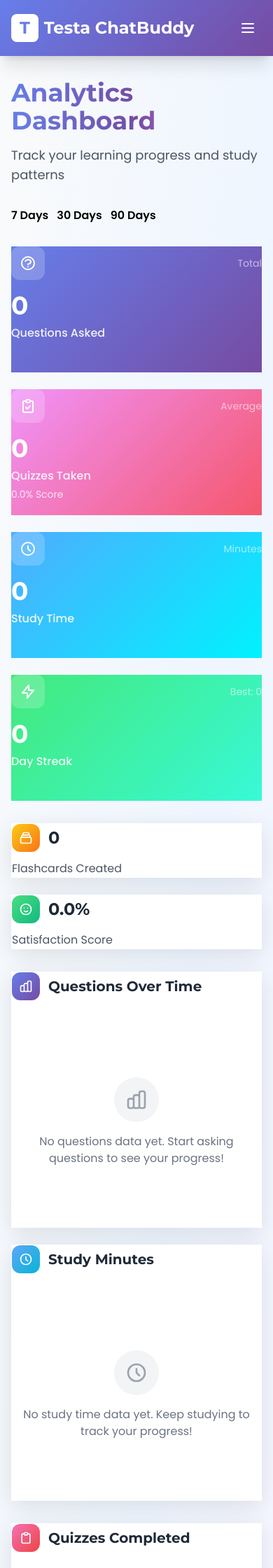
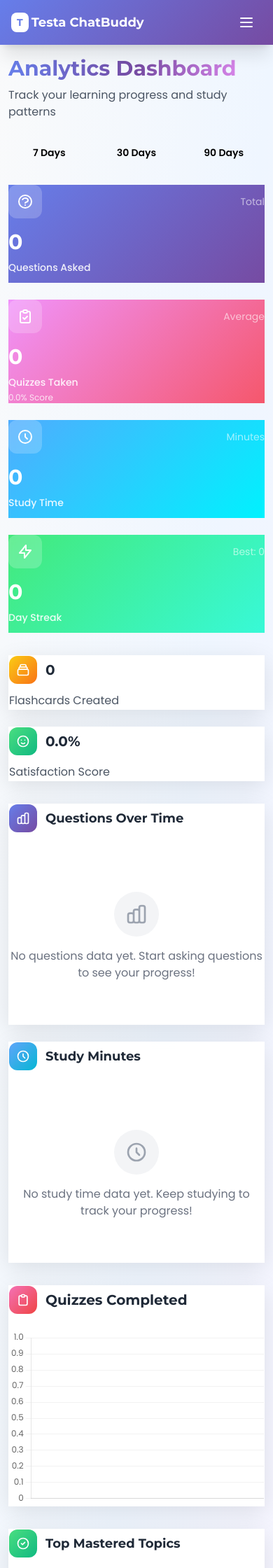
Before and after one commit to CaL7598/Testa-ChatBuddy, a Django app: page /analytics/ in a window 390 px wide. Shown: the top 2240 px of the page at 70% size. Run offline with Django 5.2, Linux system fonts and the light colour scheme; the visitor is signed in with stand-in values (Sample User, id 1); data comes from the database, SQL or seed files in the repository; data that the repository does not hold is empty; some libraries are stand-ins or nearby versions.

Commit message:
Improve responsive design for all screen sizes - mobile, tablet, and desktop

```diff
--- a/testa_app/static/testa_app/css/main.css
+++ b/testa_app/static/testa_app/css/main.css
@@ -205,3 +205,66 @@ html {
     outline: 2px solid #667eea;
     outline-offset: 2px;
 }
+
+/* Responsive Utilities */
+@media (max-width: 640px) {
+    /* Mobile-specific adjustments */
+    .stat-card {
+        min-height: 140px !important;
+    }
+
+    /* Ensure touch targets are at least 44x44px */
+    button, a, input, select, textarea {
+        min-height: 44px;
+        min-width: 44px;
+    }
+
+    /* Better text wrapping on mobile */
+    h1, h2, h3, h4, h5, h6 {
+        word-wrap: break-word;
+        overflow-wrap: break-word;
+    }
+}
+
+/* Touch-friendly interactions */
+@media (hover: none) and (pointer: coarse) {
+    /* Mobile/touch devices */
+    .hover\:scale-105:hover {
+        transform: none;
+    }
+
+    button, a {
+        -webkit-tap-highlight-color: rgba(102, 126, 234, 0.2);
+        tap-highlight-color: rgba(102, 126, 234, 0.2);
+    }
+}
+
+/* Prevent text size adjustment on iOS */
+@media screen and (max-width: 767px) {
+    html {
+        -webkit-text-size-adjust: 100%;
+        text-size-adjust: 100%;
+    }
+}
+
+/* Better spacing on small screens */
+@media (max-width: 480px) {
+    .container {
+        padding-left: 0.75rem;
+        padding-right: 0.75rem;
+    }
+}
+
+/* Landscape mobile optimization */
+@media (max-height: 500px) and (orientation: landscape) {
+    .min-h-screen {
+        min-height: auto;
+    }
+}
+
+/* Print styles */
+@media print {
+    .no-print {
+        display: none !important;
+    }
+}
--- a/testa_app/templates/base.html
+++ b/testa_app/templates/base.html
@@ -2,7 +2,8 @@
 <html lang="en">
 <head>
     <meta charset="UTF-8">
-    <meta name="viewport" content="width=device-width, initial-scale=1.0">
+    <meta name="viewport" content="width=device-width, initial-scale=1.0, maximum-scale=5.0, user-scalable=yes">
+    <meta name="mobile-web-app-capable" content="yes">
     <title>{% block title %}Testa StudyBuddy{% endblock %}</title>
     <!-- Google Fonts - Montserrat and Poppins -->
     <link rel="preconnect" href="https://fonts.googleapis.com">
@@ -43,12 +44,13 @@
     <!-- Navigation -->
     <nav class="bg-gradient-primary text-white shadow-xl sticky top-0 z-50 backdrop-blur-lg bg-opacity-95">
         <div class="max-w-7xl mx-auto px-4 sm:px-6 lg:px-8">
-            <div class="flex justify-between h-20">
+            <div class="flex justify-between h-16 sm:h-20">
                 <div class="flex items-center">
                     <div class="flex-shrink-0 flex items-center">
-                        <a href="{% url 'index' %}" class="text-2xl font-bold font-montserrat hover:scale-105 transition-transform duration-300 flex items-center gap-2">
-                            <span class="bg-white text-primary px-3 py-1 rounded-lg">T</span>
-                            <span>Testa ChatBuddy</span>
+                        <a href="{% url 'index' %}" class="text-lg sm:text-xl md:text-2xl font-bold font-montserrat hover:scale-105 transition-transform duration-300 flex items-center gap-1 sm:gap-2">
+                            <span class="bg-white text-primary px-2 sm:px-3 py-1 rounded-lg text-sm sm:text-base">T</span>
+                            <span class="hidden xs:inline">Testa ChatBuddy</span>
+                            <span class="xs:hidden">Testa</span>
                         </a>
                     </div>
                     <div class="hidden md:ml-10 md:flex md:space-x-1">
@@ -122,8 +124,8 @@
                     {% endif %}
                 </div>
                 <!-- Mobile menu button -->
-                <div class="sm:hidden flex items-center">
-                    <button type="button" class="mobile-menu-button inline-flex items-center justify-center p-2 rounded-md hover:bg-white hover:bg-opacity-20 focus:outline-none" aria-controls="mobile-menu" aria-expanded="false">
+                <div class="md:hidden flex items-center">
+                    <button type="button" class="mobile-menu-button inline-flex items-center justify-center p-2 rounded-md hover:bg-white hover:bg-opacity-20 focus:outline-none touch-manipulation" aria-controls="mobile-menu" aria-expanded="false" style="min-width: 44px; min-height: 44px;">
                         <span class="sr-only">Open main menu</span>
                         <svg class="block h-6 w-6" fill="none" viewBox="0 0 24 24" stroke="currentColor">
                             <path stroke-linecap="round" stroke-linejoin="round" stroke-width="2" d="M4 6h16M4 12h16M4 18h16" />
@@ -133,7 +135,7 @@
             </div>
         </div>
         <!-- Mobile menu -->
-        <div class="sm:hidden hidden" id="mobile-menu">
+        <div class="md:hidden hidden" id="mobile-menu">
             <div class="pt-2 pb-3 space-y-1">
                 {% if user.is_authenticated %}
                 <a href="{% url 'question_answer' %}" class="block pl-3 pr-4 py-2 text-base font-medium hover:bg-white hover:bg-opacity-20">Home</a>
--- a/testa_app/templates/testa_app/analytics_dashboard.html
+++ b/testa_app/templates/testa_app/analytics_dashboard.html
@@ -4,26 +4,26 @@
 {% block title %}Analytics Dashboard - Testa StudyBuddy{% endblock %}
 
 {% block content %}
-<div class="min-h-screen bg-gradient-to-br from-gray-50 via-blue-50 to-purple-50 py-8 px-4 sm:px-6 lg:px-8">
+<div class="min-h-screen bg-gradient-to-br from-gray-50 via-blue-50 to-purple-50 py-4 sm:py-6 lg:py-8 px-3 sm:px-4 md:px-6 lg:px-8">
     <div class="max-w-7xl mx-auto">
         <!-- Header Section -->
-        <div class="mb-8 animate-fade-in">
-            <h1 class="font-montserrat font-bold text-4xl sm:text-5xl bg-gradient-to-r from-primary via-secondary to-accent bg-clip-text text-transparent mb-4">
+        <div class="mb-6 sm:mb-8 animate-fade-in">
+            <h1 class="font-montserrat font-bold text-3xl xs:text-4xl sm:text-5xl bg-gradient-to-r from-primary via-secondary to-accent bg-clip-text text-transparent mb-2 sm:mb-4">
                 Analytics Dashboard
             </h1>
-            <p class="font-poppins text-gray-600 text-lg">Track your learning progress and study patterns</p>
+            <p class="font-poppins text-gray-600 text-base sm:text-lg">Track your learning progress and study patterns</p>
         </div>
 
         <!-- Date Range Filters -->
-        <div class="mb-8 flex flex-wrap gap-3 animate-slide-in">
+        <div class="mb-6 sm:mb-8 flex flex-wrap gap-2 sm:gap-3 animate-slide-in">
             <button onclick="updateRange(7)" class="date-filter-btn {% if date_range == '7' %}active{% endif %}" data-range="7">
-                <span class="font-poppins font-semibold">7 Days</span>
+                <span class="font-poppins font-semibold text-sm sm:text-base">7 Days</span>
             </button>
             <button onclick="updateRange(30)" class="date-filter-btn {% if date_range == '30' %}active{% endif %}" data-range="30">
-                <span class="font-poppins font-semibold">30 Days</span>
+                <span class="font-poppins font-semibold text-sm sm:text-base">30 Days</span>
             </button>
             <button onclick="updateRange(90)" class="date-filter-btn {% if date_range == '90' %}active{% endif %}" data-range="90">
-                <span class="font-poppins font-semibold">90 Days</span>
+                <span class="font-poppins font-semibold text-sm sm:text-base">90 Days</span>
             </button>
         </div>
 
@@ -41,8 +41,8 @@
                         </div>
                         <div class="text-white/60 text-sm font-poppins">Total</div>
                     </div>
-                    <h2 class="text-4xl font-montserrat font-bold text-white mb-2">{{ stats.total_questions }}</h2>
-                    <p class="text-white/90 font-poppins font-medium">Questions Asked</p>
+                    <h2 class="text-3xl sm:text-4xl font-montserrat font-bold text-white mb-2">{{ stats.total_questions }}</h2>
+                    <p class="text-white/90 font-poppins font-medium text-sm sm:text-base">Questions Asked</p>
                 </div>
             </div>
 
@@ -58,9 +58,9 @@
                         </div>
                         <div class="text-white/60 text-sm font-poppins">Average</div>
                     </div>
-                    <h2 class="text-4xl font-montserrat font-bold text-white mb-2">{{ stats.total_quizzes }}</h2>
-                    <p class="text-white/90 font-poppins font-medium mb-1">Quizzes Taken</p>
-                    <p class="text-white/80 text-sm font-poppins">{{ stats.average_quiz_score }}% Score</p>
+                    <h2 class="text-3xl sm:text-4xl font-montserrat font-bold text-white mb-2">{{ stats.total_quizzes }}</h2>
+                    <p class="text-white/90 font-poppins font-medium mb-1 text-sm sm:text-base">Quizzes Taken</p>
+                    <p class="text-white/80 text-xs sm:text-sm font-poppins">{{ stats.average_quiz_score }}% Score</p>
                 </div>
             </div>
 
@@ -76,8 +76,8 @@
                         </div>
                         <div class="text-white/60 text-sm font-poppins">Minutes</div>
                     </div>
-                    <h2 class="text-4xl font-montserrat font-bold text-white mb-2">{{ stats.total_study_time }}</h2>
-                    <p class="text-white/90 font-poppins font-medium">Study Time</p>
+                    <h2 class="text-3xl sm:text-4xl font-montserrat font-bold text-white mb-2">{{ stats.total_study_time }}</h2>
+                    <p class="text-white/90 font-poppins font-medium text-sm sm:text-base">Study Time</p>
                 </div>
             </div>
 
@@ -93,8 +93,8 @@
                         </div>
                         <div class="text-white/60 text-sm font-poppins">Best: {{ stats.longest_streak }}</div>
                     </div>
-                    <h2 class="text-4xl font-montserrat font-bold text-white mb-2">{{ stats.current_streak }}</h2>
-                    <p class="text-white/90 font-poppins font-medium">Day Streak</p>
+                    <h2 class="text-3xl sm:text-4xl font-montserrat font-bold text-white mb-2">{{ stats.current_streak }}</h2>
+                    <p class="text-white/90 font-poppins font-medium text-sm sm:text-base">Day Streak</p>
                 </div>
             </div>
         </div>
@@ -111,7 +111,7 @@
                                     <path stroke-linecap="round" stroke-linejoin="round" stroke-width="2" d="M19 11H5m14 0a2 2 0 012 2v6a2 2 0 01-2 2H5a2 2 0 01-2-2v-6a2 2 0 012-2m14 0V9a2 2 0 00-2-2M5 11V9a2 2 0 012-2m0 0V5a2 2 0 012-2h6a2 2 0 012 2v2M7 7h10"></path>
                                 </svg>
                             </div>
-                            <h3 class="font-montserrat font-bold text-2xl text-gray-800">{{ stats.total_flashcards }}</h3>
+                            <h3 class="font-montserrat font-bold text-xl sm:text-2xl text-gray-800">{{ stats.total_flashcards }}</h3>
                         </div>
                         <p class="font-poppins text-gray-600">Flashcards Created</p>
                     </div>
@@ -128,7 +128,7 @@
                                     <path stroke-linecap="round" stroke-linejoin="round" stroke-width="2" d="M14.828 14.828a4 4 0 01-5.656 0M9 10h.01M15 10h.01M21 12a9 9 0 11-18 0 9 9 0 0118 0z"></path>
                                 </svg>
                             </div>
-                            <h3 class="font-montserrat font-bold text-2xl text-gray-800">{{ stats.satisfaction_score }}%</h3>
+                            <h3 class="font-montserrat font-bold text-xl sm:text-2xl text-gray-800">{{ stats.satisfaction_score }}%</h3>
                         </div>
                         <p class="font-poppins text-gray-600">Satisfaction Score</p>
                     </div>
@@ -146,7 +146,7 @@
                             <path stroke-linecap="round" stroke-linejoin="round" stroke-width="2" d="M9 19v-6a2 2 0 00-2-2H5a2 2 0 00-2 2v6a2 2 0 002 2h2a2 2 0 002-2zm0 0V9a2 2 0 012-2h2a2 2 0 012 2v10m-6 0a2 2 0 002 2h2a2 2 0 002-2m0 0V5a2 2 0 012-2h2a2 2 0 012 2v14a2 2 0 01-2 2h-2a2 2 0 01-2-2z"></path>
                         </svg>
                     </div>
-                    <h3 class="font-montserrat font-bold text-xl text-gray-800">Questions Over Time</h3>
+                    <h3 class="font-montserrat font-bold text-lg sm:text-xl text-gray-800">Questions Over Time</h3>
                 </div>
                 <div class="chart-container">
                     {% if chart_data.questions_over_time.data %}
@@ -172,7 +172,7 @@
                             <path stroke-linecap="round" stroke-linejoin="round" stroke-width="2" d="M12 8v4l3 3m6-3a9 9 0 11-18 0 9 9 0 0118 0z"></path>
                         </svg>
                     </div>
-                    <h3 class="font-montserrat font-bold text-xl text-gray-800">Study Minutes</h3>
+                    <h3 class="font-montserrat font-bold text-lg sm:text-xl text-gray-800">Study Minutes</h3>
                 </div>
                 <div class="chart-container">
                     {% if chart_data.study_minutes_over_time.data %}
@@ -216,7 +216,7 @@
                             <path stroke-linecap="round" stroke-linejoin="round" stroke-width="2" d="M9 12l2 2 4-4m6 2a9 9 0 11-18 0 9 9 0 0118 0z"></path>
                         </svg>
                     </div>
-                    <h3 class="font-montserrat font-bold text-xl text-gray-800">Top Mastered Topics</h3>
+                    <h3 class="font-montserrat font-bold text-lg sm:text-xl text-gray-800">Top Mastered Topics</h3>
                 </div>
                 <div class="space-y-4">
                     {% for topic in topic_mastery.top_mastered %}
@@ -226,7 +226,7 @@
                                 <p class="font-poppins font-semibold text-gray-800">{{ topic.topic }}</p>
                                 <p class="font-poppins text-sm text-gray-500">{{ topic.course }}</p>
                             </div>
-                            <span class="font-montserrat font-bold text-lg text-green-600">{{ topic.mastery }}%</span>
+                            <span class="font-montserrat font-bold text-base sm:text-lg text-green-600">{{ topic.mastery }}%</span>
                         </div>
                         <div class="w-full bg-gray-200 rounded-full h-3 overflow-hidden">
                             <div class="h-full bg-gradient-to-r from-green-400 to-emerald-500 rounded-full transition-all duration-1000 ease-out" style="width: {{ topic.mastery }}%"></div>
@@ -246,7 +246,7 @@
                             <path stroke-linecap="round" stroke-linejoin="round" stroke-width="2" d="M12 9v2m0 4h.01m-6.938 4h13.856c1.54 0 2.502-1.667 1.732-3L13.732 4c-.77-1.333-2.694-1.333-3.464 0L3.34 16c-.77 1.333.192 3 1.732 3z"></path>
                         </svg>
                     </div>
-                    <h3 class="font-montserrat font-bold text-xl text-gray-800">Areas for Improvement</h3>
+                    <h3 class="font-montserrat font-bold text-lg sm:text-xl text-gray-800">Areas for Improvement</h3>
                 </div>
                 <div class="space-y-4">
                     {% for topic in topic_mastery.weak_areas %}
@@ -256,7 +256,7 @@
                                 <p class="font-poppins font-semibold text-gray-800">{{ topic.topic }}</p>
                                 <p class="font-poppins text-sm text-gray-500">{{ topic.course }}</p>
                             </div>
-                            <span class="font-montserrat font-bold text-lg text-orange-600">{{ topic.mastery }}%</span>
+                            <span class="font-montserrat font-bold text-base sm:text-lg text-orange-600">{{ topic.mastery }}%</span>
                         </div>
                         <div class="w-full bg-gray-200 rounded-full h-3 overflow-hidden">
                             <div class="h-full bg-gradient-to-r from-orange-400 to-red-500 rounded-full transition-all duration-1000 ease-out" style="width: {{ topic.mastery }}%"></div>
@@ -280,9 +280,9 @@
                 </div>
                 <h3 class="font-montserrat font-bold text-xl text-gray-800">Insights & Recommendations</h3>
             </div>
-            <div class="grid grid-cols-1 md:grid-cols-3 gap-4">
+            <div class="grid grid-cols-1 sm:grid-cols-2 lg:grid-cols-3 gap-3 sm:gap-4">
                 {% for insight in insights %}
-                <div class="insight-card insight-{{ insight.type }} p-4 rounded-xl border-l-4 animate-slide-in" style="animation-delay: {{ forloop.counter0|add:'0.1' }}s">
+                <div class="insight-card insight-{{ insight.type }} p-3 sm:p-4 rounded-xl border-l-4 animate-slide-in" style="animation-delay: {{ forloop.counter0|add:'0.1' }}s">
                     <div class="flex items-start gap-3">
                         <span class="text-2xl">{{ insight.icon }}</span>
                         <div class="flex-1">
@@ -305,18 +305,18 @@
                             <path stroke-linecap="round" stroke-linejoin="round" stroke-width="2" d="M13 7h8m0 0v8m0-8l-8 8-4-4-6 6"></path>
                         </svg>
                     </div>
-                    <h3 class="font-montserrat font-bold text-xl text-gray-800">Weekly Comparison</h3>
+                    <h3 class="font-montserrat font-bold text-lg sm:text-xl text-gray-800">Weekly Comparison</h3>
                 </div>
             </div>
-            <div class="grid grid-cols-1 md:grid-cols-2 gap-6">
-                <div class="text-center p-6 bg-gradient-to-br from-blue-50 to-indigo-50 rounded-xl">
-                    <p class="font-poppins text-sm text-gray-600 mb-2">This Week</p>
-                    <h2 class="text-4xl font-montserrat font-bold text-blue-600 mb-2">{{ weekly_comparison.this_week }}</h2>
+            <div class="grid grid-cols-1 sm:grid-cols-2 gap-4 sm:gap-6">
+                <div class="text-center p-4 sm:p-6 bg-gradient-to-br from-blue-50 to-indigo-50 rounded-xl">
+                    <p class="font-poppins text-xs sm:text-sm text-gray-600 mb-2">This Week</p>
+                    <h2 class="text-3xl sm:text-4xl font-montserrat font-bold text-blue-600 mb-2">{{ weekly_comparison.this_week }}</h2>
                     <p class="font-poppins text-xs text-gray-500">Questions Asked</p>
                 </div>
-                <div class="text-center p-6 bg-gradient-to-br from-purple-50 to-pink-50 rounded-xl">
-                    <p class="font-poppins text-sm text-gray-600 mb-2">Last Week</p>
-                    <h2 class="text-4xl font-montserrat font-bold text-purple-600 mb-2">{{ weekly_comparison.last_week }}</h2>
+                <div class="text-center p-4 sm:p-6 bg-gradient-to-br from-purple-50 to-pink-50 rounded-xl">
+                    <p class="font-poppins text-xs sm:text-sm text-gray-600 mb-2">Last Week</p>
+                    <h2 class="text-3xl sm:text-4xl font-montserrat font-bold text-purple-600 mb-2">{{ weekly_comparison.last_week }}</h2>
                     <div class="flex items-center justify-center gap-2 mt-2">
                         {% if weekly_comparison.is_increase %}
                         <svg class="w-5 h-5 text-green-500" fill="none" stroke="currentColor" viewBox="0 0 24 24">
@@ -345,14 +345,14 @@
                             <path stroke-linecap="round" stroke-linejoin="round" stroke-width="2" d="M12 6.253v13m0-13C10.832 5.477 9.246 5 7.5 5S4.168 5.477 3 6.253v13C4.168 18.477 5.754 18 7.5 18s3.332.477 4.5 1.253m0-13C13.168 5.477 14.754 5 16.5 5c1.747 0 3.332.477 4.5 1.253v13C19.832 18.477 18.247 18 16.5 18c-1.746 0-3.332.477-4.5 1.253"></path>
                         </svg>
                     </div>
-                    <h3 class="font-montserrat font-bold text-xl text-gray-800">Course Breakdown</h3>
+                    <h3 class="font-montserrat font-bold text-lg sm:text-xl text-gray-800">Course Breakdown</h3>
                 </div>
                 <div class="space-y-4">
                     {% for course in course_breakdown %}
                     <div class="animate-slide-in" style="animation-delay: {{ forloop.counter0|add:'0.1' }}s">
                         <div class="flex items-center justify-between mb-2">
                             <span class="font-poppins font-semibold text-gray-800">{{ course.course }}</span>
-                            <span class="font-montserrat font-bold text-teal-600">{{ course.count }} ({{ course.percentage }}%)</span>
+                            <span class="font-montserrat font-bold text-sm sm:text-base text-teal-600">{{ course.count }} ({{ course.percentage }}%)</span>
                         </div>
                         <div class="w-full bg-gray-200 rounded-full h-2.5 overflow-hidden">
                             <div class="h-full bg-gradient-to-r from-teal-400 to-cyan-500 rounded-full transition-all duration-1000 ease-out" style="width: {{ course.percentage }}%"></div>
@@ -371,7 +371,7 @@
                             <path stroke-linecap="round" stroke-linejoin="round" stroke-width="2" d="M9 19v-6a2 2 0 00-2-2H5a2 2 0 00-2 2v6a2 2 0 002 2h2a2 2 0 002-2zm0 0V9a2 2 0 012-2h2a2 2 0 012 2v10m-6 0a2 2 0 002 2h2a2 2 0 002-2m0 0V5a2 2 0 012-2h2a2 2 0 012 2v14a2 2 0 01-2 2h-2a2 2 0 01-2-2z"></path>
                         </svg>
                     </div>
-                    <h3 class="font-montserrat font-bold text-xl text-gray-800">Difficulty Distribution</h3>
+                    <h3 class="font-montserrat font-bold text-lg sm:text-xl text-gray-800">Difficulty Distribution</h3>
                 </div>
                 <div class="chart-container">
                     <canvas id="difficultyChart"></canvas>
@@ -392,7 +392,7 @@
             </div>
             <div class="flex flex-wrap gap-3">
                 {% for topic in trending_topics %}
-                <span class="px-4 py-2 bg-gradient-to-r from-purple-100 to-pink-100 text-purple-700 rounded-full font-poppins font-medium text-sm hover:scale-110 transition-transform duration-200 cursor-pointer">
+                <span class="px-3 sm:px-4 py-1.5 sm:py-2 bg-gradient-to-r from-purple-100 to-pink-100 text-purple-700 rounded-full font-poppins font-medium text-xs sm:text-sm hover:scale-110 transition-transform duration-200 cursor-pointer touch-manipulation">
                     {{ topic.topic }} <span class="text-purple-500">({{ topic.count }})</span>
                 </span>
                 {% endfor %}
@@ -613,8 +613,14 @@
 
 <style>
     .stat-card {
-        @apply relative p-6 rounded-2xl shadow-xl text-white transform transition-all duration-300;
-        min-height: 180px;
+        @apply relative p-4 sm:p-6 rounded-2xl shadow-xl text-white transform transition-all duration-300;
+        min-height: 150px;
+    }
+
+    @media (min-width: 640px) {
+        .stat-card {
+            min-height: 180px;
+        }
     }
 
     .stat-card:hover {
@@ -623,12 +629,14 @@
     }
 
     .glass-card {
-        @apply bg-white/80 backdrop-blur-lg rounded-2xl p-6 shadow-xl border border-white/20;
+        @apply bg-white/80 backdrop-blur-lg rounded-2xl p-4 sm:p-6 shadow-xl border border-white/20;
     }
 
     .date-filter-btn {
-        @apply px-6 py-3 rounded-full font-poppins font-semibold transition-all duration-300;
+        @apply px-4 sm:px-6 py-2 sm:py-3 rounded-full font-poppins font-semibold transition-all duration-300;
         @apply bg-white/80 backdrop-blur-sm border-2 border-gray-200 text-gray-700;
+        min-width: 80px;
+        touch-action: manipulation;
     }
 
     .date-filter-btn:hover {
@@ -641,8 +649,20 @@
 
     .chart-container {
         position: relative;
-        height: 300px;
+        height: 250px;
         width: 100%;
+    }
+
+    @media (min-width: 640px) {
+        .chart-container {
+            height: 300px;
+        }
+    }
+
+    @media (min-width: 1024px) {
+        .chart-container {
+            height: 350px;
+        }
     }
 
     @keyframes fade-in {
@@ -712,5 +732,45 @@
     .stat-card h2 {
         animation: countUp 0.8s ease-out;
     }
+
+    /* Extra small screens (320px and up) */
+    @media (min-width: 320px) {
+        .xs\:inline {
+            display: inline;
+        }
+
+        .xs\:hidden {
+            display: none;
+        }
+    }
+
+    /* Ensure charts are responsive */
+    canvas {
+        max-width: 100%;
+        height: auto !important;
+    }
+
+    /* Better table responsiveness */
+    @media (max-width: 768px) {
+        table {
+            display: block;
+            overflow-x: auto;
+            -webkit-overflow-scrolling: touch;
+        }
+    }
+
+    /* Prevent horizontal scroll on mobile */
+    body {
+        overflow-x: hidden;
+        width: 100%;
+    }
+
+    /* Better button spacing on mobile */
+    @media (max-width: 640px) {
+        .date-filter-btn {
+            flex: 1;
+            min-width: 0;
+        }
+    }
 </style>
 {% endblock %}
```
